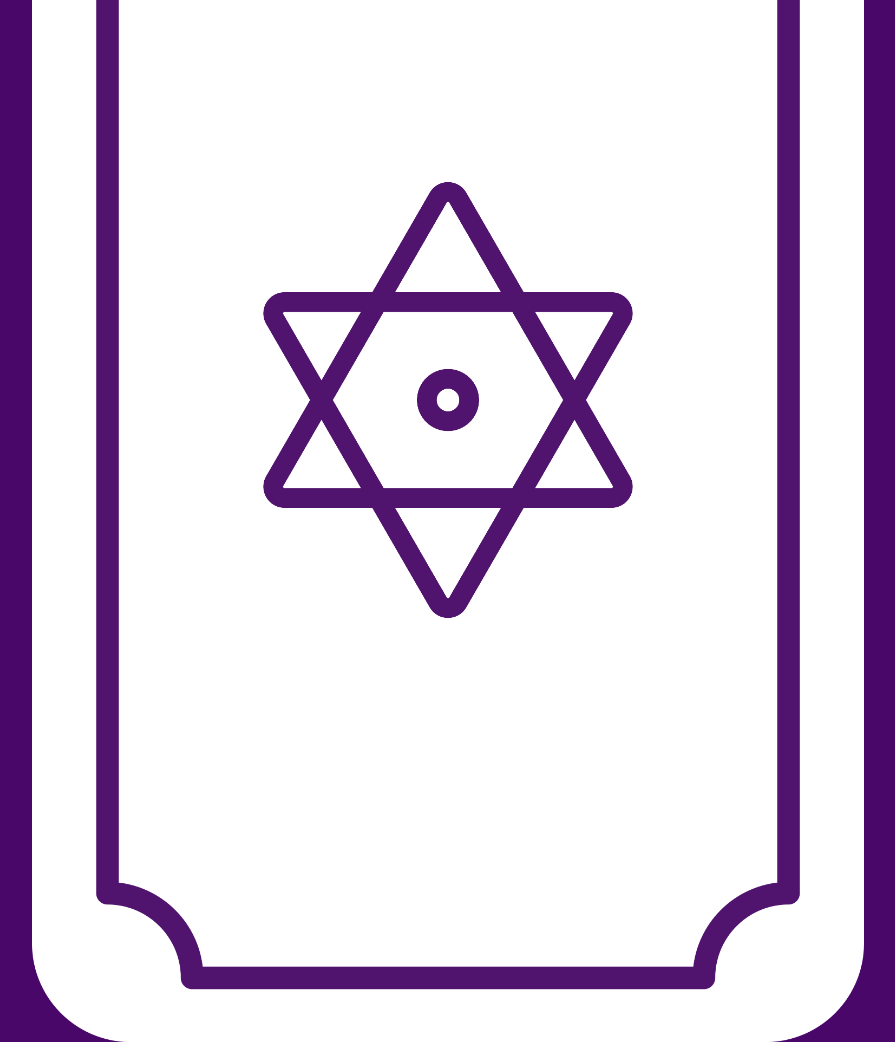
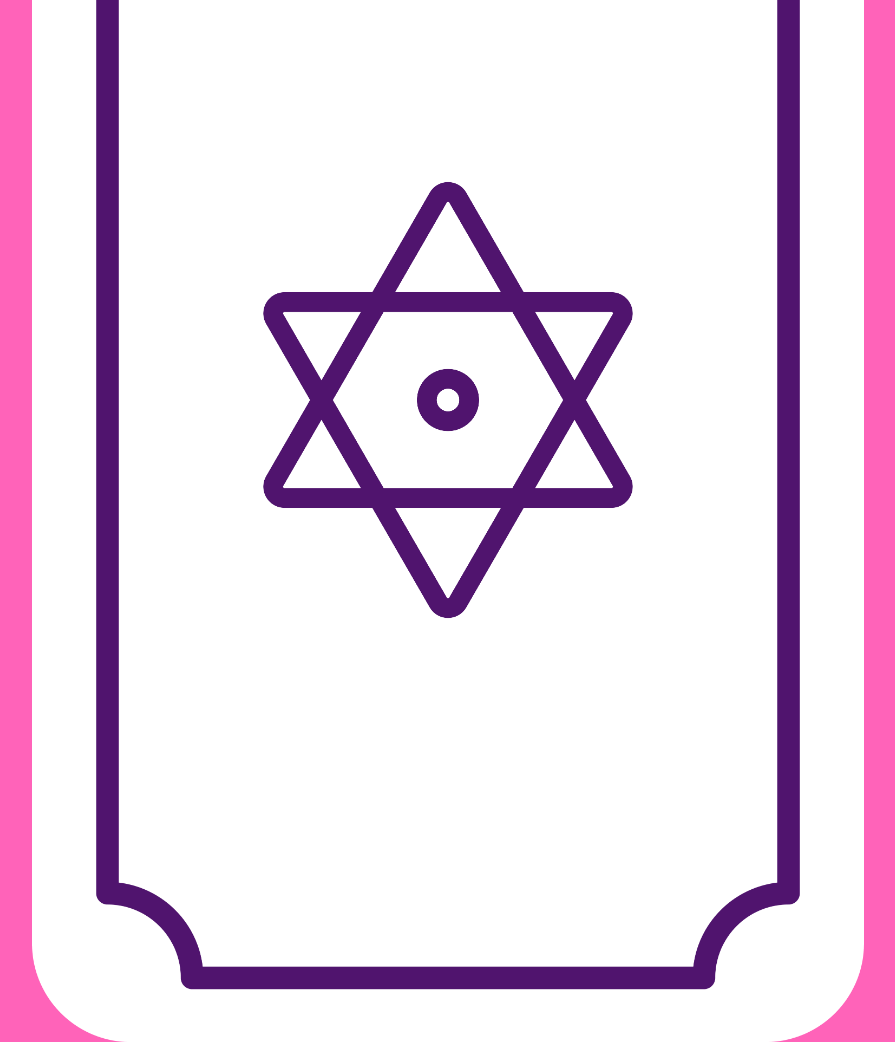
Before and after one commit to leonardboerger/AskLara, a plain HTML site: page index.html in a window 1280 px wide. Shown: the whole page, without its empty margins (192-1087 px from the left). Drawn offline with Linux system fonts and the light colour scheme.

Commit message:
Changed background-color to pink

```diff
--- a/index.html
+++ b/index.html
@@ -5,7 +5,7 @@
         <meta name="viewport" content="width=device-width, initial-scale=1.0, maximum-scale=1.0, user-scalable=no">
         <meta name="apple-mobile-web-app-capable" content="yes">
         <meta name="apple-mobile-web-app-status-bar-style" content="black-translucent">
-        <meta name="theme-color" content="#49076A">
+        <meta name="theme-color" content="#FF63B9">
         <title>AskLara</title>
         <link rel="shortcut icon" href="favicon.ico" type="image/x-icon">
         <link rel="stylesheet" href="style.css">
--- a/style.css
+++ b/style.css
@@ -1,6 +1,6 @@
 
 body {
-    background-color: #49076A;
+    background-color: #FF63B9;
     overflow: hidden;
     height: 100vh;
     margin: 0;
```
